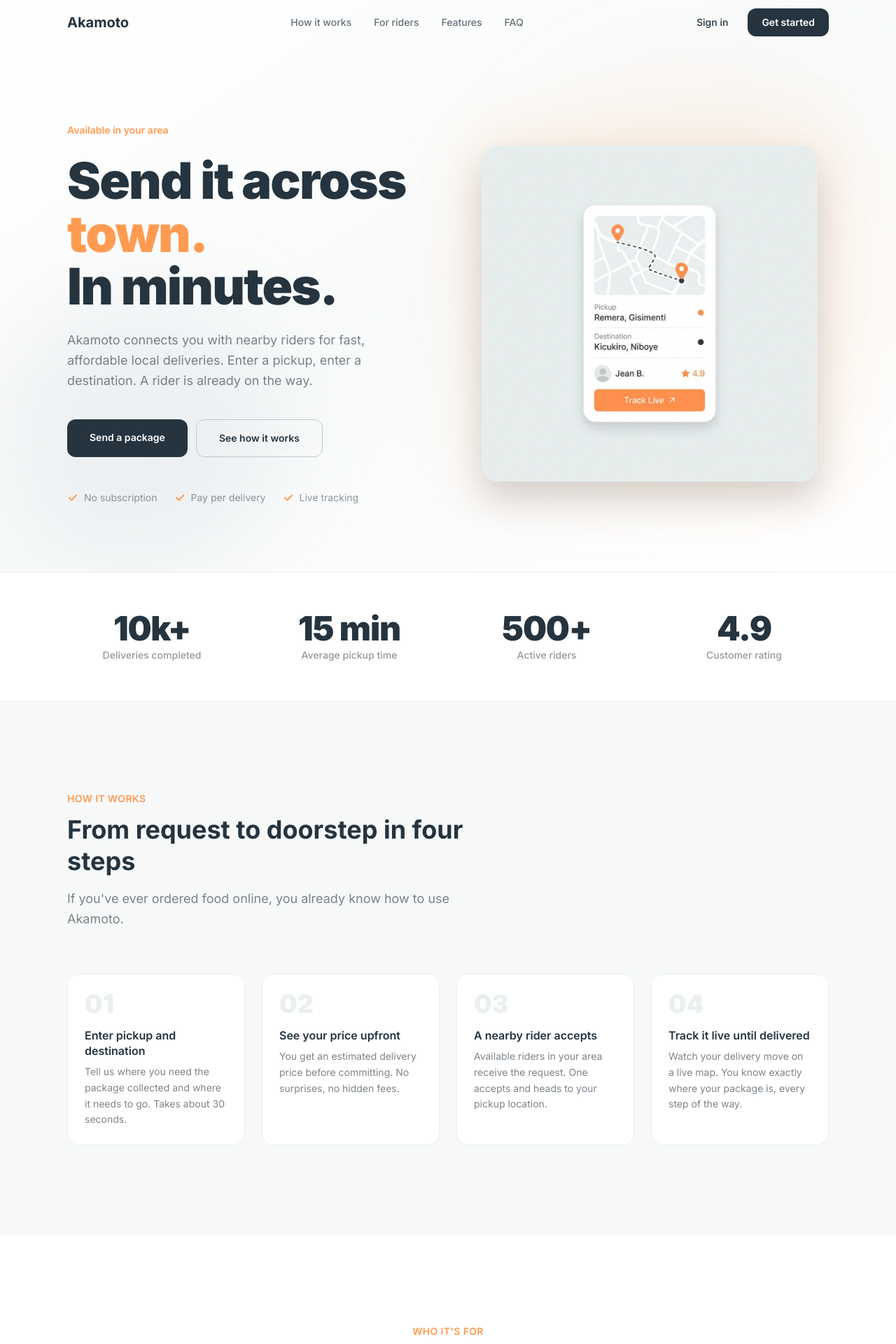
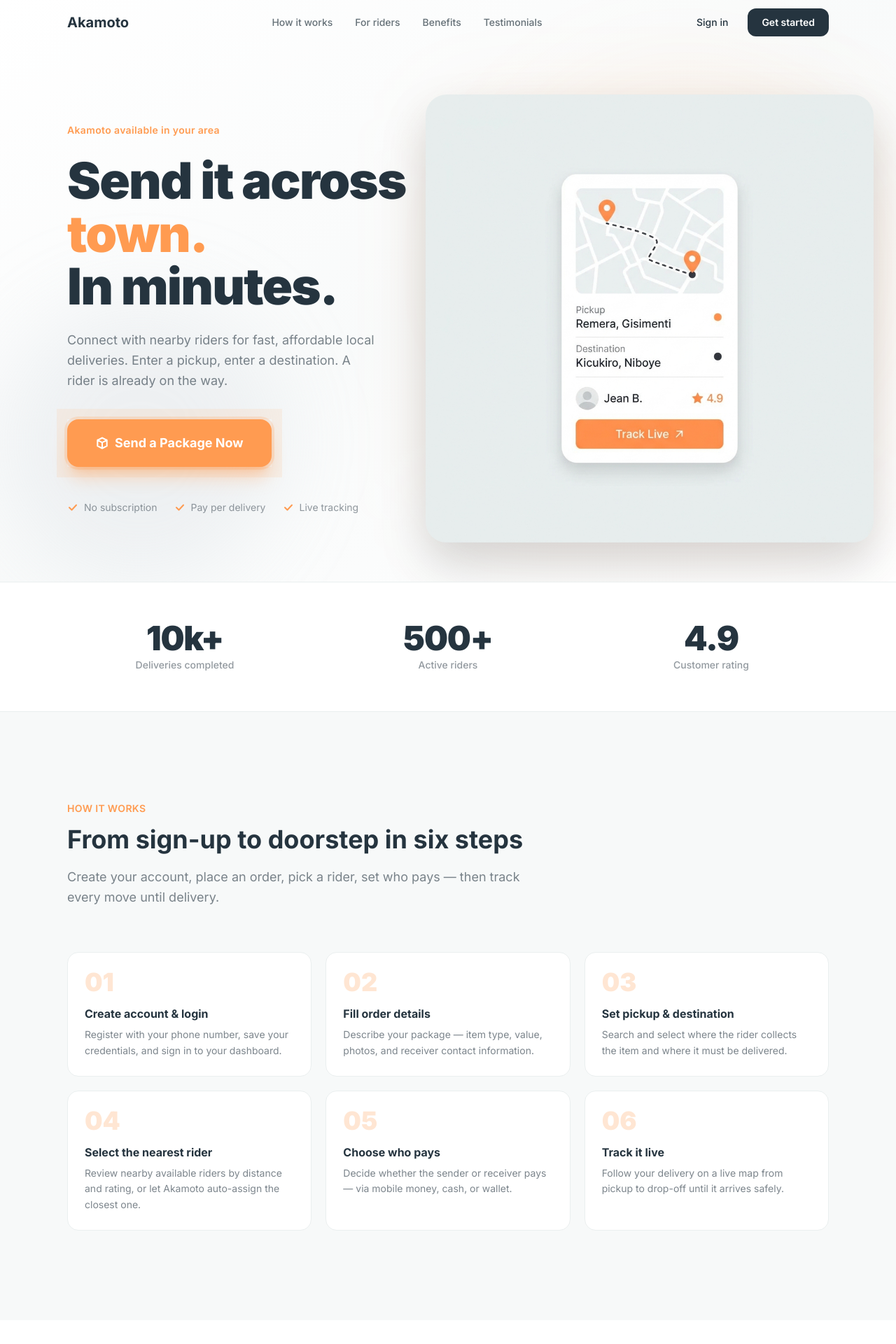
Before and after one commit to shyakabriella/Akamoto_front_next, a Next.js app: page / in a window 1280 px wide. Shown: the top 1920 px of the page at 70% size. Built offline with nearby package versions, Linux system fonts and the light colour scheme.

Commit message:
Update landing page: improve hero section, reorganize content sections

```diff
--- a/app/page.tsx
+++ b/app/page.tsx
@@ -3,9 +3,8 @@
 import Stats from "@/components/Stats";
 import HowItWorks from "@/components/HowItWorks";
 import Roles from "@/components/Roles";
-import Features from "@/components/Features";
+import Benefits from "@/components/Benefits";
 import Testimonials from "@/components/Testimonials";
-import FAQ from "@/components/FAQ";
 import CTA from "@/components/CTA";
 import Footer from "@/components/Footer";
 
@@ -18,9 +17,8 @@
         <Stats />
         <HowItWorks />
         <Roles />
-        <Features />
+        <Benefits />
         <Testimonials />
-        <FAQ />
         <CTA />
       </main>
       <Footer />
--- /dev/null
+++ b/components/Benefits.tsx
@@ -0,0 +1,78 @@
+"use client";
+
+import { motion } from "framer-motion";
+import { Package, Clock, Shield, MapPin } from "lucide-react";
+
+const benefits = [
+  {
+    icon: Package,
+    title: "Send anything",
+    description: "Documents, parcels, groceries, or electronics. If it fits on a bike, we can move it for you.",
+  },
+  {
+    icon: Clock,
+    title: "Fast delivery",
+    description: "Average pickup time of 15 minutes. Get your items across town quickly and reliably.",
+  },
+  {
+    icon: Shield,
+    title: "Trusted riders",
+    description: "Every rider is verified and approved before they can accept deliveries for your safety.",
+  },
+  {
+    icon: MapPin,
+    title: "Live tracking",
+    description: "Follow your package in real time from pickup to drop-off until it arrives safely.",
+  },
+];
+
+const container = {
+  hidden: {},
+  show: { transition: { staggerChildren: 0.1 } },
+};
+
+const item = {
+  hidden: { opacity: 0, y: 20 },
+  show: { opacity: 1, y: 0, transition: { duration: 0.5, ease: "easeOut" as const } },
+};
+
+export default function Benefits() {
+  return (
+    <section id="benefits" className="py-24 sm:py-32 bg-white">
+      <div className="max-w-6xl mx-auto px-5 sm:px-8">
+        <div className="text-center max-w-xl mx-auto mb-16">
+          <p className="text-sm font-semibold text-[#FF9B51] tracking-wide uppercase mb-3">
+            Why choose us
+          </p>
+          <h2 className="text-3xl sm:text-4xl font-bold text-[#25343F] leading-tight">
+            Built for real city deliveries
+          </h2>
+        </div>
+
+        <motion.div
+          variants={container}
+          initial="hidden"
+          whileInView="show"
+          viewport={{ once: true, margin: "-60px" }}
+          className="grid md:grid-cols-2 gap-8"
+        >
+          {benefits.map((benefit, i) => (
+            <motion.div key={i} variants={item}>
+              <div className="bg-[#EAEFEF]/50 rounded-2xl p-8 h-full border border-[#EAEFEF] flex gap-5">
+                <div className="shrink-0">
+                  <div className="w-14 h-14 rounded-xl bg-[#FF9B51]/10 flex items-center justify-center">
+                    <benefit.icon className="w-7 h-7 text-[#FF9B51]" />
+                  </div>
+                </div>
+                <div>
+                  <h3 className="text-lg font-bold text-[#25343F] mb-2">{benefit.title}</h3>
+                  <p className="text-sm text-[#25343F]/70 leading-relaxed">{benefit.description}</p>
+                </div>
+              </div>
+            </motion.div>
+          ))}
+        </motion.div>
+      </div>
+    </section>
+  );
+}
--- a/components/Footer.tsx
+++ b/components/Footer.tsx
@@ -1,18 +1,17 @@
 const footerLinks = {
   Product: [
     { label: "How it works", href: "#how-it-works" },
-    { label: "Features", href: "#features" },
-    { label: "Pricing", href: "#" },
+    { label: "For riders", href: "#for-riders" },
+    { label: "Benefits", href: "#benefits" },
+    { label: "Testimonials", href: "#testimonials" },
   ],
   Company: [
     { label: "About", href: "#" },
-    { label: "Blog", href: "#" },
-    { label: "Careers", href: "#" },
+    { label: "Contact", href: "#" },
   ],
   Legal: [
     { label: "Privacy Policy", href: "#" },
     { label: "Terms of Service", href: "#" },
-    { label: "Cookie Policy", href: "#" },
   ],
 };
 
--- a/components/Hero.tsx
+++ b/components/Hero.tsx
@@ -38,8 +38,8 @@
           className="max-w-xl"
         >
           <motion.div variants={fadeUp}>
-            <p className="text-sm font-semibold text-[#FF9B51] mb-6">
-              Available in your area
+            <p className="text-sm font-semibold text-[#FF9B51] mb-6 tracking-wide">
+              Akamoto available in your area
             </p>
           </motion.div>
 
@@ -57,25 +57,39 @@
             variants={fadeUp}
             className="text-lg text-[#25343F]/60 leading-relaxed mb-10 max-w-md"
           >
-            Akamoto connects you with nearby riders for fast, affordable local deliveries.
+            Connect with nearby riders for fast, affordable local deliveries.
             Enter a pickup, enter a destination. A rider is already on the way.
           </motion.p>
 
-          <motion.div variants={fadeUp} className="flex flex-col sm:flex-row gap-3">
-            <Link
-              href="/register"
-              id="hero-cta-send"
-              className="bg-[#25343F] text-white font-semibold px-8 py-4 rounded-xl hover:bg-[#FF9B51] transition-colors text-sm text-center"
+          <motion.div variants={fadeUp} className="flex flex-col sm:flex-row gap-4">
+            <motion.div
+              whileHover={{ scale: 1.05 }}
+              whileTap={{ scale: 0.95 }}
+              animate={{
+                boxShadow: [
+                  "0 0 0 0 rgba(255, 155, 81, 0.4)",
+                  "0 0 0 20px rgba(255, 155, 81, 0)",
+                  "0 0 0 0 rgba(255, 155, 81, 0)"
+                ],
+              }}
+              transition={{
+                duration: 2,
+                repeat: Infinity,
+                repeatDelay: 1,
+              }}
             >
-              Send a package
-            </Link>
-            <button
-              id="hero-cta-how"
-              onClick={() => scrollTo("#how-it-works")}
-              className="bg-transparent border border-[#BFC9D1] text-[#25343F] font-semibold px-8 py-4 rounded-xl hover:border-[#25343F] transition-colors text-sm cursor-pointer"
-            >
-              See how it works
-            </button>
+              <Link
+                href="/register"
+                id="hero-cta-send"
+                className="group relative inline-flex items-center justify-center gap-2 bg-[#FF9B51] text-white font-bold px-10 py-5 rounded-2xl text-base sm:text-lg text-center shadow-xl shadow-[#FF9B51]/35 hover:bg-[#e8883e] hover:shadow-[#FF9B51]/50 hover:-translate-y-0.5 transition-all duration-200 ring-4 ring-[#FF9B51]/20"
+              >
+                <span className="absolute inset-0 rounded-2xl bg-white/10 opacity-0 group-hover:opacity-100 transition-opacity" />
+                <svg width="20" height="20" viewBox="0 0 24 24" fill="none" stroke="currentColor" strokeWidth="2.5" className="relative">
+                  <path strokeLinecap="round" strokeLinejoin="round" d="M20 7l-8-4-8 4m16 0l-8 4m8-4v10l-8 4m0-10L4 7m8 4v10M4 7v10l8 4" />
+                </svg>
+                <span className="relative">Send a Package Now</span>
+              </Link>
+            </motion.div>
           </motion.div>
 
           <motion.div
@@ -108,16 +122,16 @@
           initial={{ opacity: 0, x: 40 }}
           animate={{ opacity: 1, x: 0 }}
           transition={{ duration: 0.8, ease: "easeOut", delay: 0.3 }}
-          className="hidden lg:flex justify-center items-center"
+          className="flex justify-center items-center lg:justify-end"
         >
-          <div className="relative">
-            <div className="absolute inset-0 bg-[#FF9B51]/10 rounded-3xl blur-2xl scale-110 pointer-events-none" />
+          <div className="relative w-full max-w-[800px]">
+            <div className="absolute -inset-8 bg-[#FF9B51]/15 rounded-[2rem] blur-3xl pointer-events-none" />
             <Image
               src="/hero-mockup.png"
-              alt="Akamoto delivery tracking card"
-              width={480}
-              height={480}
-              className="relative rounded-3xl drop-shadow-2xl"
+              alt="Delivery tracking card"
+              width={800}
+              height={800}
+              className="relative w-full h-auto rounded-3xl drop-shadow-2xl scale-125"
               priority
             />
           </div>
--- a/components/HowItWorks.tsx
+++ b/components/HowItWorks.tsx
@@ -5,29 +5,39 @@
 const steps = [
   {
     number: "01",
-    title: "Enter pickup and destination",
-    body: "Tell us where you need the package collected and where it needs to go. Takes about 30 seconds.",
+    title: "Create account & login",
+    body: "Register with your phone number, save your credentials, and sign in to your dashboard.",
   },
   {
     number: "02",
-    title: "See your price upfront",
-    body: "You get an estimated delivery price before committing. No surprises, no hidden fees.",
+    title: "Fill order details",
+    body: "Describe your package — item type, value, photos, and receiver contact information.",
   },
   {
     number: "03",
-    title: "A nearby rider accepts",
-    body: "Available riders in your area receive the request. One accepts and heads to your pickup location.",
+    title: "Set pickup & destination",
+    body: "Search and select where the rider collects the item and where it must be delivered.",
   },
   {
     number: "04",
-    title: "Track it live until delivered",
-    body: "Watch your delivery move on a live map. You know exactly where your package is, every step of the way.",
+    title: "Select the nearest rider",
+    body: "Review nearby available riders by distance and rating, or let Akamoto auto-assign the closest one.",
+  },
+  {
+    number: "05",
+    title: "Choose who pays",
+    body: "Decide whether the sender or receiver pays — via mobile money, cash, or wallet.",
+  },
+  {
+    number: "06",
+    title: "Track it live",
+    body: "Follow your delivery on a live map from pickup to drop-off until it arrives safely.",
   },
 ];
 
 const container = {
   hidden: {},
-  show: { transition: { staggerChildren: 0.12 } },
+  show: { transition: { staggerChildren: 0.1 } },
 };
 
 const item = {
@@ -39,15 +49,15 @@
   return (
     <section id="how-it-works" className="py-24 sm:py-32 bg-[#EAEFEF]/40">
       <div className="max-w-6xl mx-auto px-5 sm:px-8">
-        <div className="max-w-xl mb-16">
+        <div className="max-w-2xl mb-16">
           <p className="text-sm font-semibold text-[#FF9B51] tracking-wide uppercase mb-3">
             How it works
           </p>
           <h2 className="text-3xl sm:text-4xl font-bold text-[#25343F] leading-tight mb-4">
-            From request to doorstep in four steps
+            From sign-up to doorstep in six steps
           </h2>
           <p className="text-[#25343F]/60 text-lg leading-relaxed">
-            If you&apos;ve ever ordered food online, you already know how to use Akamoto.
+            Create your account, place an order, pick a rider, set who pays — then track every move until delivery.
           </p>
         </div>
 
@@ -56,17 +66,15 @@
           initial="hidden"
           whileInView="show"
           viewport={{ once: true, margin: "-80px" }}
-          className="grid sm:grid-cols-2 lg:grid-cols-4 gap-6"
+          className="grid sm:grid-cols-2 lg:grid-cols-3 gap-5"
         >
           {steps.map((step) => (
             <motion.div key={step.number} variants={item}>
-              <div className="bg-white rounded-2xl p-6 h-full border border-[#EAEFEF] hover:border-[#BFC9D1] transition-colors">
-                <span className="text-4xl font-black text-[#EAEFEF] leading-none block mb-4">
+              <div className="bg-white rounded-2xl p-6 h-full border border-[#EAEFEF] hover:border-[#FF9B51]/40 hover:shadow-md transition-all">
+                <span className="text-4xl font-black text-[#FF9B51]/25 leading-none block mb-4">
                   {step.number}
                 </span>
-                <h3 className="font-semibold text-[#25343F] mb-2 leading-snug">
-                  {step.title}
-                </h3>
+                <h3 className="font-bold text-[#25343F] mb-2 leading-snug">{step.title}</h3>
                 <p className="text-sm text-[#25343F]/60 leading-relaxed">{step.body}</p>
               </div>
             </motion.div>
--- a/components/Navbar.tsx
+++ b/components/Navbar.tsx
@@ -8,8 +8,8 @@
 const links = [
   { label: "How it works", href: "#how-it-works" },
   { label: "For riders", href: "#for-riders" },
-  { label: "Features", href: "#features" },
-  { label: "FAQ", href: "#faq" },
+  { label: "Benefits", href: "#benefits" },
+  { label: "Testimonials", href: "#testimonials" },
 ];
 
 export default function Navbar() {
--- a/components/Roles.tsx
+++ b/components/Roles.tsx
@@ -112,10 +112,10 @@
                 Riders
               </p>
               <h3 className="text-2xl font-bold text-[#25343F] mb-2">
-                Earn on your own schedule
+                Deliver on your own schedule
               </h3>
               <p className="text-[#25343F]/60 text-sm leading-relaxed mb-8">
-                Accept jobs close to you, deliver them, get paid. Simple as that.
+                Go online when you are free, accept jobs near you, and build your delivery reputation.
               </p>
             </motion.div>
 
--- a/components/Stats.tsx
+++ b/components/Stats.tsx
@@ -4,7 +4,6 @@
 
 const stats = [
   { value: "10k+", label: "Deliveries completed" },
-  { value: "15 min", label: "Average pickup time" },
   { value: "500+", label: "Active riders" },
   { value: "4.9", label: "Customer rating" },
 ];
@@ -28,7 +27,7 @@
           initial="hidden"
           whileInView="show"
           viewport={{ once: true }}
-          className="grid grid-cols-2 lg:grid-cols-4 gap-10"
+          className="grid grid-cols-1 md:grid-cols-3 gap-10"
         >
           {stats.map((s) => (
             <motion.div key={s.label} variants={item} className="text-center">
--- a/components/Testimonials.tsx
+++ b/components/Testimonials.tsx
@@ -35,7 +35,7 @@
 
 export default function Testimonials() {
   return (
-    <section className="py-24 sm:py-32">
+    <section id="testimonials" className="py-24 sm:py-32">
       <div className="max-w-6xl mx-auto px-5 sm:px-8">
         <div className="text-center max-w-xl mx-auto mb-16">
           <p className="text-sm font-semibold text-[#FF9B51] tracking-wide uppercase mb-3">
```
